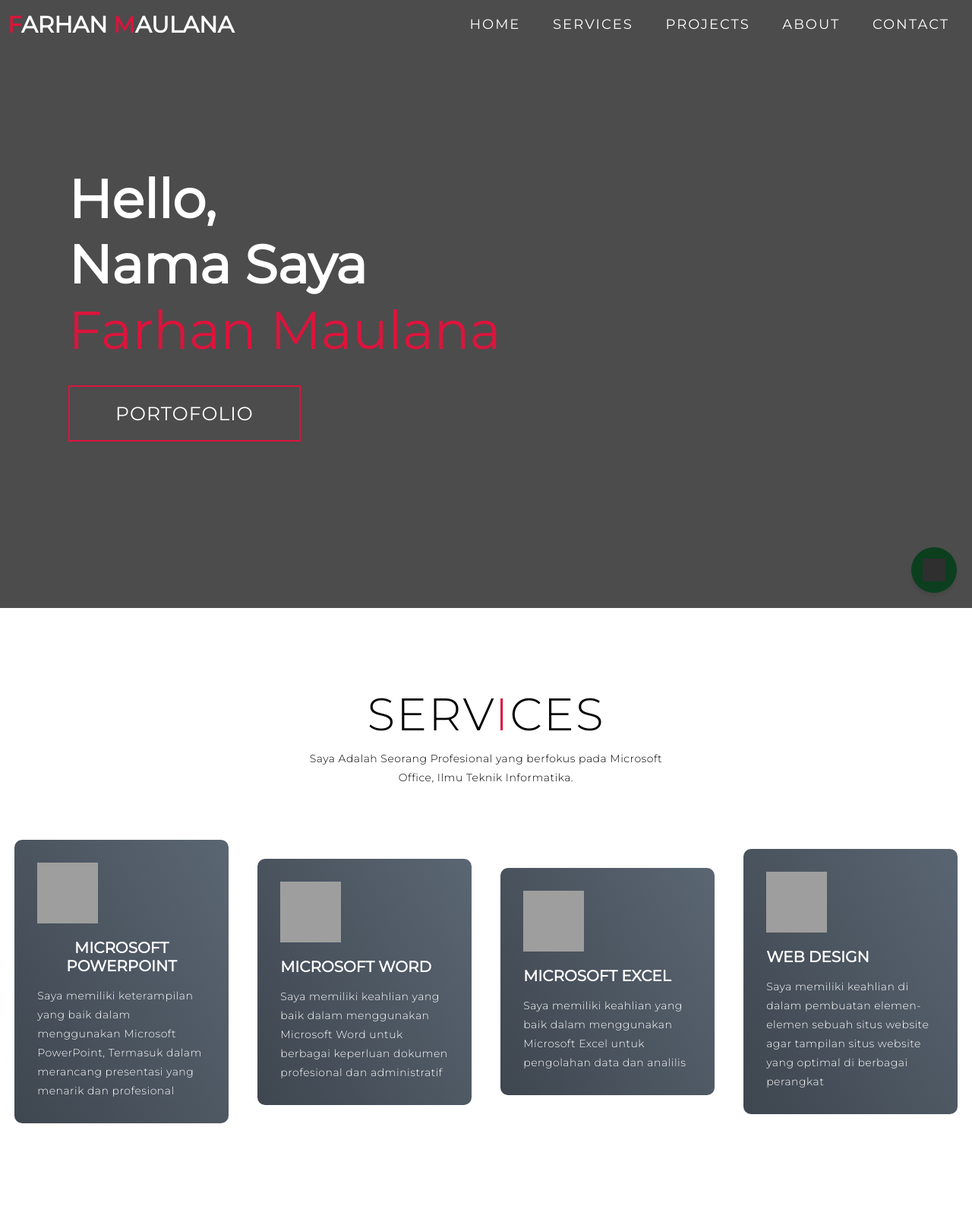
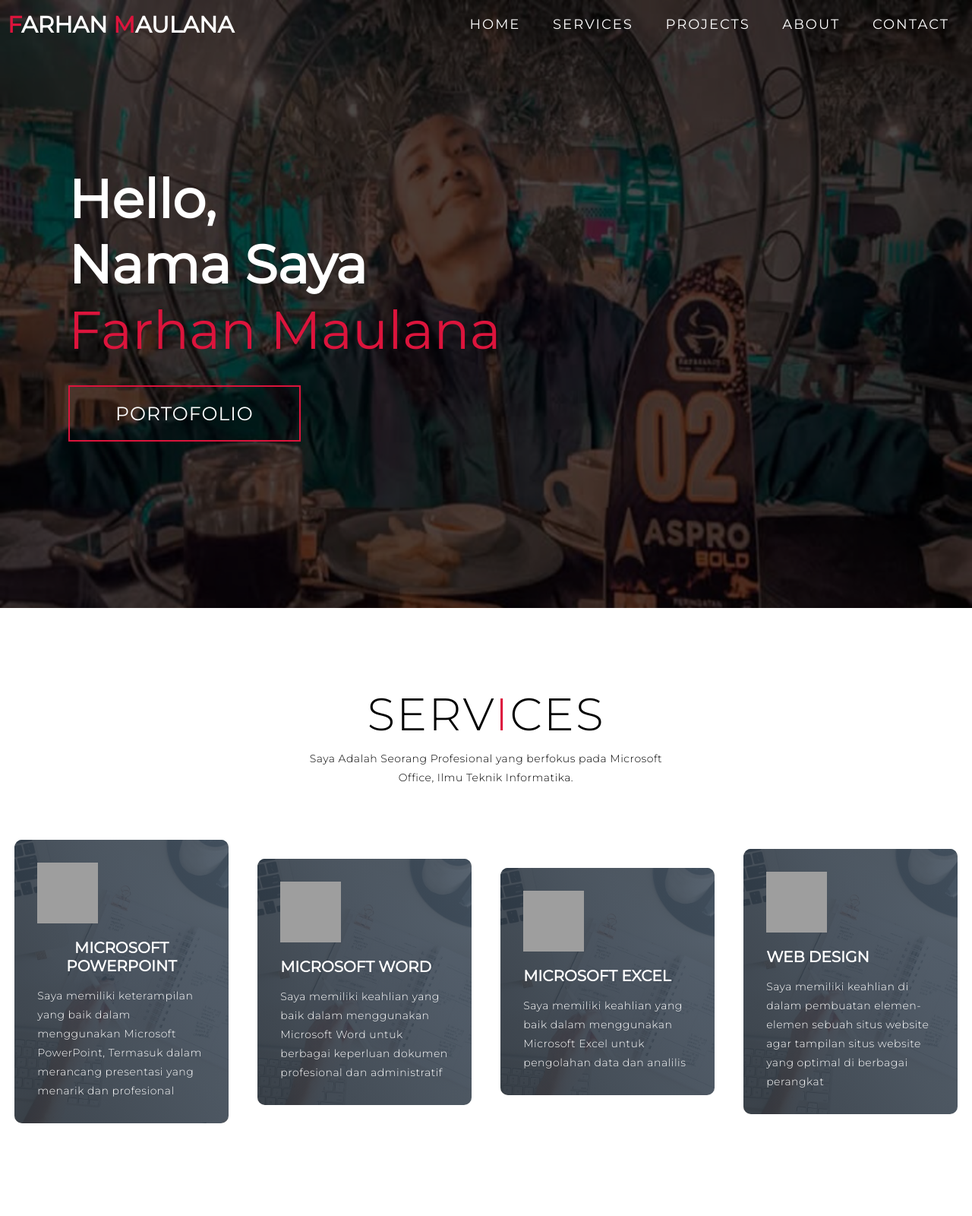
Before and after one commit to farhanm4/Portofolio_saya, a plain HTML site: page index.html in a window 1280 px wide. Shown: the top 1600 px of the page at 76% size. Drawn offline with Linux system fonts and the light colour scheme; grey boxes are pictures that could not be loaded.

Commit message:
Update style.css
Signed-off-by: farhanmaulana <farhanresistor@gmail.com>

```diff
--- a/style.css
+++ b/style.css
@@ -200,7 +200,7 @@ p {
 
 /* Hero Section */
 #hero {
-	background-image: url(./img/hero-bg.png);
+	background-image: url(./hero-bg.png);
 	background-size: cover;
 	background-position: top center;
 	position: relative;
@@ -291,7 +291,7 @@ p {
 	flex-direction: column;
 	padding: 30px;
 	border-radius: 10px;
-	background-image: url(./img/img-1.png);
+	background-image: url(./img-1.png);
 	background-size: cover;
 	margin: 10px 5%;
 	position: relative;
```
